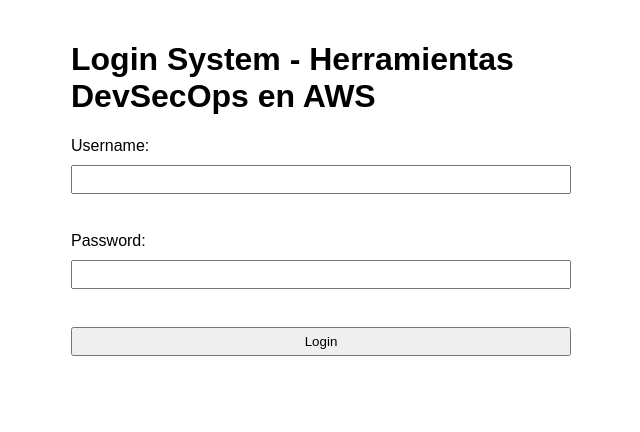
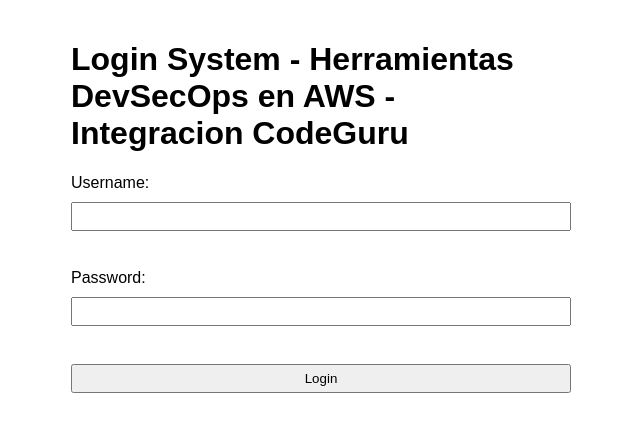
Before and after one commit to jorgeandresfloreszepeda/js-security-examples_01, a website: page index.html in a window 1280 px wide. Shown: the whole page, without its empty margins (319-959 px from the left). Drawn offline with Linux system fonts and the light colour scheme.

Commit message:
Cambio en el titulo - otra vez

```diff
--- a/index.html
+++ b/index.html
@@ -9,7 +9,7 @@
 </head>
 
 <body>
-  <h1>Login System - Herramientas DevSecOps en AWS</h1>
+  <h1>Login System - Herramientas DevSecOps en AWS - Integracion CodeGuru</h1>
   <form id="loginForm">
     <label for="username">Username:</label>
     <input type="text" id="username" name="username" required />
```
